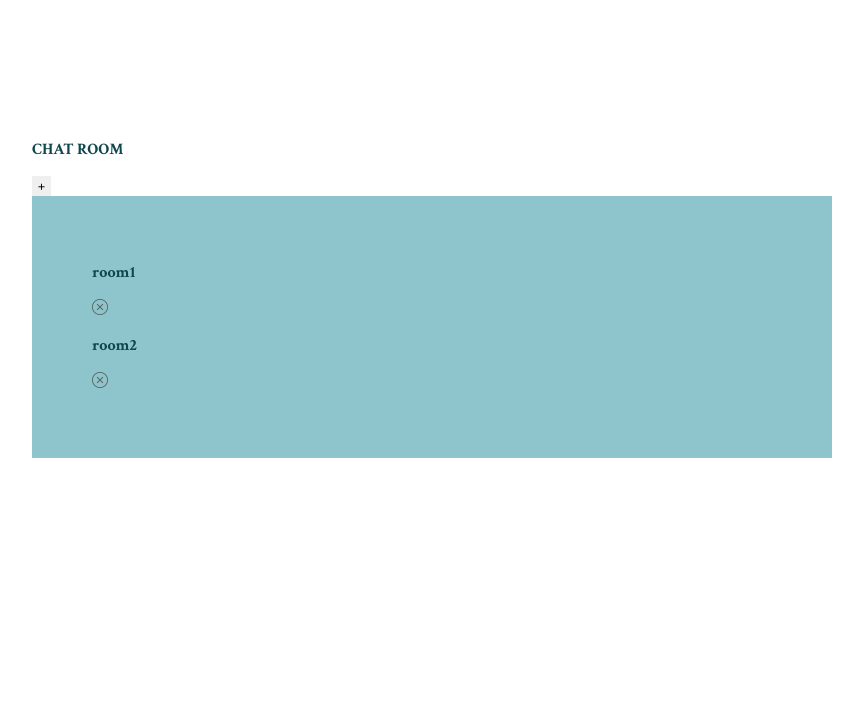
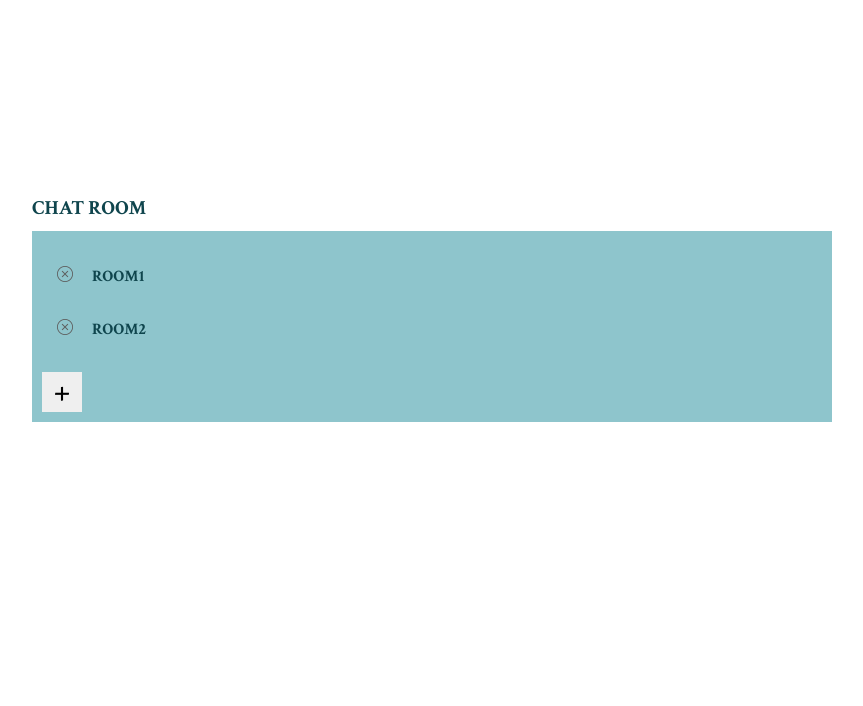
Before and after one commit to Eteam2023-Autumn/test-git, a Flask app: page / in a window 1280 px wide. Shown: the part 110-816 px from the top of the page, without its empty margins (238-1101 px from the left). Run offline with Flask 2, Linux system fonts and the light colour scheme; the visitor is signed in with stand-in values (Sample User, id 1); tables that the repository leaves empty or names only in its code hold one stand-in row (values such as "Sample post"); data that the repository does not hold is empty.

Commit message:
ch一覧ページの更新

```diff
--- a/ChatApp/static/css/main.css
+++ b/ChatApp/static/css/main.css
@@ -44,27 +44,32 @@ header {
 
 .channels-list-container {
     width: 800px;
-    height: 350px;
     box-sizing: border-box;
-}
-
-.channels-wrapper {
-
+    position: relative;
 }
 
 .add {
+    width: 40px;
+    height: 40px;
     font-family: 'Crimson Text', serif;
-    font-size: ;
+    font-size: 30px;
+    font-weight: bold;
+    position: absolute;
+    bottom: 0;
+    left: 0;
+    margin: 10px;
 }
 
 .channel-list-title {
     font-family: 'Crimson Text', serif;
+    font-size: 20px;
+    margin-bottom: 10px;
 }
 
 .channels-list-box {
     width: 100%;
     margin: auto;
-    padding: 50px 20px;
+    padding: 3px 20px 50px 20px;
     background-color: var(--lightgreen);
     box-sizing: border-box;
 }
@@ -82,3 +87,13 @@ p {
 .channel-box {
     list-style: none;
 }
+
+li {
+    display: flex;
+}
+
+a {
+    line-height: 3.4;
+    position: absolute;
+    left: 25px;
+}
--- a/ChatApp/templates/index.html
+++ b/ChatApp/templates/index.html
@@ -14,13 +14,13 @@
         <div class="channels-list-box">
             <ul class="channel-box">
                 <li>
-                    <p>room1</p>
+                    <p>ROOM1</p>
                     <a href="#">
                         <img class="icon" alt="icon" src="/static/img/close-icon.png">
                     </a>
                 </li>
                 <li>
-                    <p>room2</p>
+                    <p>ROOM2</p>
                     <a href="#">
                         <img class="icon" alt="icon" src="/static/img/close-icon.png">
                     </a>
```
Also changed, not shown: ChatApp/static/css/base.css (line endings or trailing spaces).
